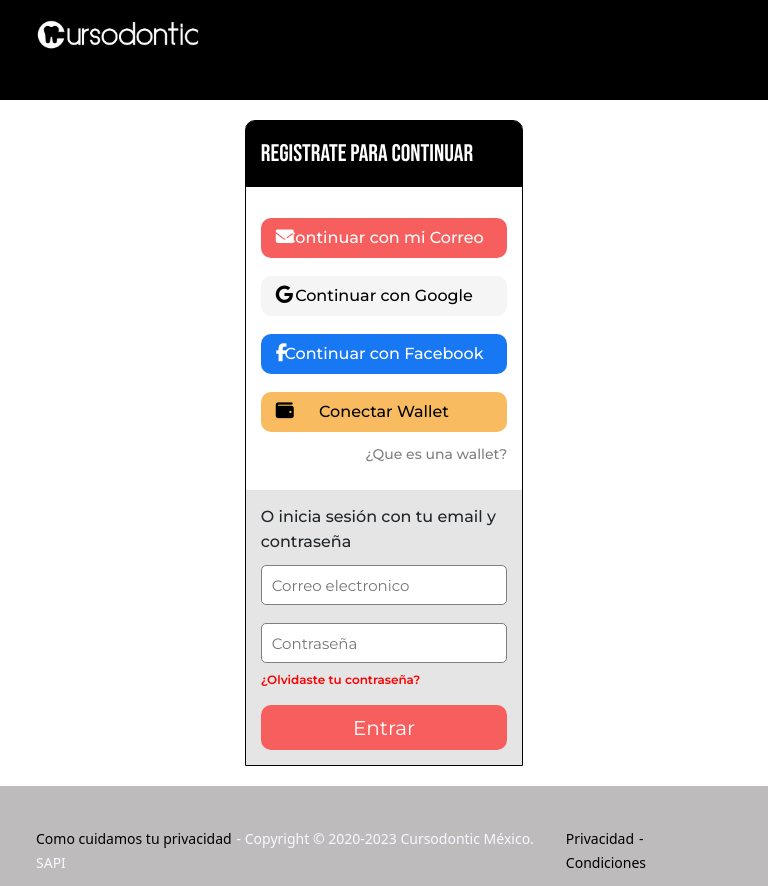
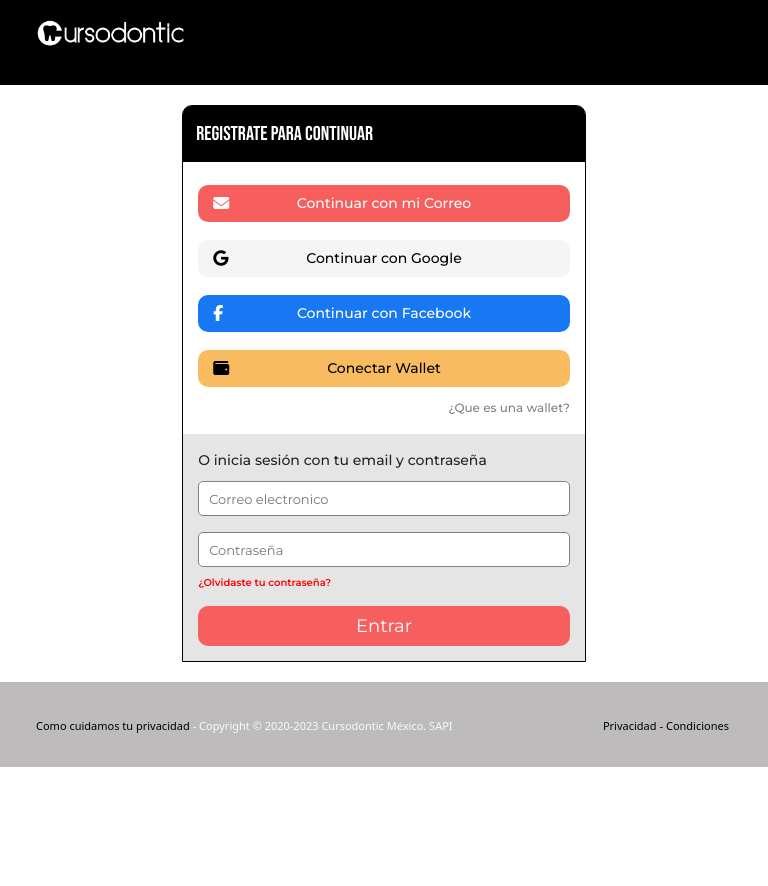
Before and after one commit to racunas/cursodontic_prometeo, a React (Create React App) app: page / in a window 768 px wide. After the commit the page ends 800 px from the top, so only its background shows below. Built offline with nearby package versions, Linux system fonts and the light colour scheme; a web font is replaced by a local one.

Commit message:
Responsive de la vista en resolucion MD

```diff
--- a/src/components/FooterLogin/FooterLogin.css
+++ b/src/components/FooterLogin/FooterLogin.css
@@ -47,6 +47,29 @@
 /*MD*/
 @media (max-width: 991px) and (min-width: 768px) {
 
+    .footerLogin{
+
+        height: 85px;
+    }
+
+    .footerLogin__datosCursodontic{
+
+        padding-top: 30px;
+    }
+
+    .footerText__link{
+
+        font-size: 11px;
+        margin-right: 3px;
+    }
+
+    .datosCursodontic__text{
+
+        font-size: 11px;
+    }
+
+
+
 }
 
 /*LG*/
--- a/src/components/HeaderLogin/HeaderLogin.css
+++ b/src/components/HeaderLogin/HeaderLogin.css
@@ -26,6 +26,18 @@
 /*MD*/
 @media (max-width: 991px) and (min-width: 768px) {
 
+    .headerLogin{
+
+        height: 85px;
+    }
+
+    .headerLogin__logo{
+
+        width: 150px;
+    }
+
+
+
 }
 
 /*LG*/
--- a/src/components/LoginCursodontic/LoginCursodontic.css
+++ b/src/components/LoginCursodontic/LoginCursodontic.css
@@ -204,6 +204,67 @@
 /*MD*/
 @media (max-width: 991px) and (min-width: 768px) {
 
+    .loginCursodontic__cardLogin{
+
+        width: 58%;
+    }
+
+    .cardLogin__header{
+
+        padding: 13px;
+    }
+
+    .cardLoginHeader__text{
+
+        font-size: 20px;
+    }
+
+    .cardLoginBody__metodosInicioSesion{
+
+        padding: 17px 15px;
+    }
+
+    .metodosInicioSesion{
+
+        font-size: 14px;
+        height: 37px;
+    }
+
+    .metodosInicioSesion i{
+
+        font-size: 16px;
+    }
+
+    .metodosInicioSesion__text{
+
+        font-size: 12px;
+    }
+
+    .infoFormulario__textInicio{
+
+        font-size: 14px;
+    }
+
+    .formularioLoginCursodontic__input{
+
+        height: 35px;
+        margin-top: 8px;
+        font-size: 13px;
+    }
+
+    .formularioLoginCursodontic__text{
+
+        font-size: 10px;
+    }
+
+    .formularioLoginCursodontic__button{
+
+        height: 40px;
+        font-size: 18px;
+    }
+
+
+
 }
 
 /*LG*/
```
